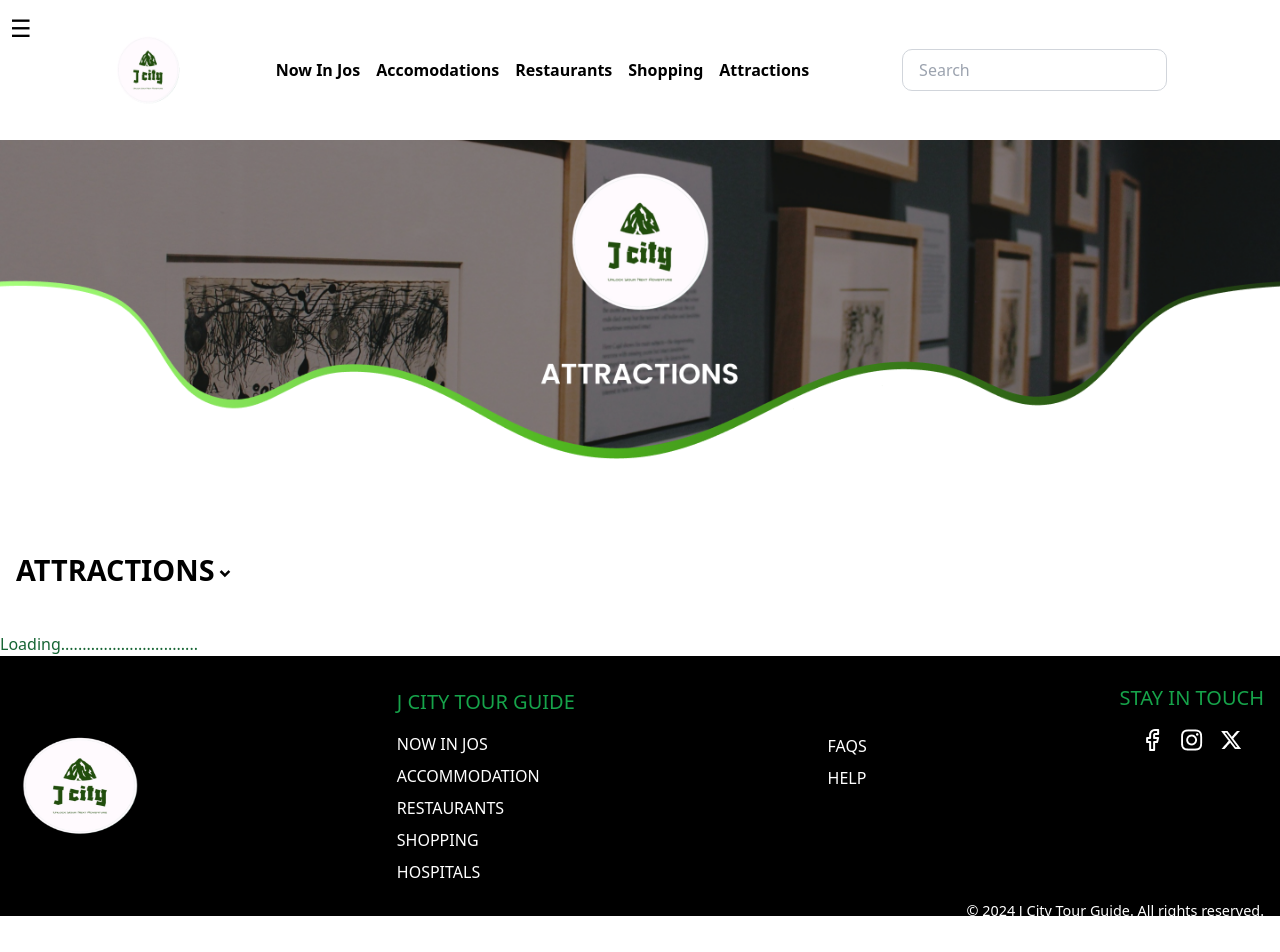
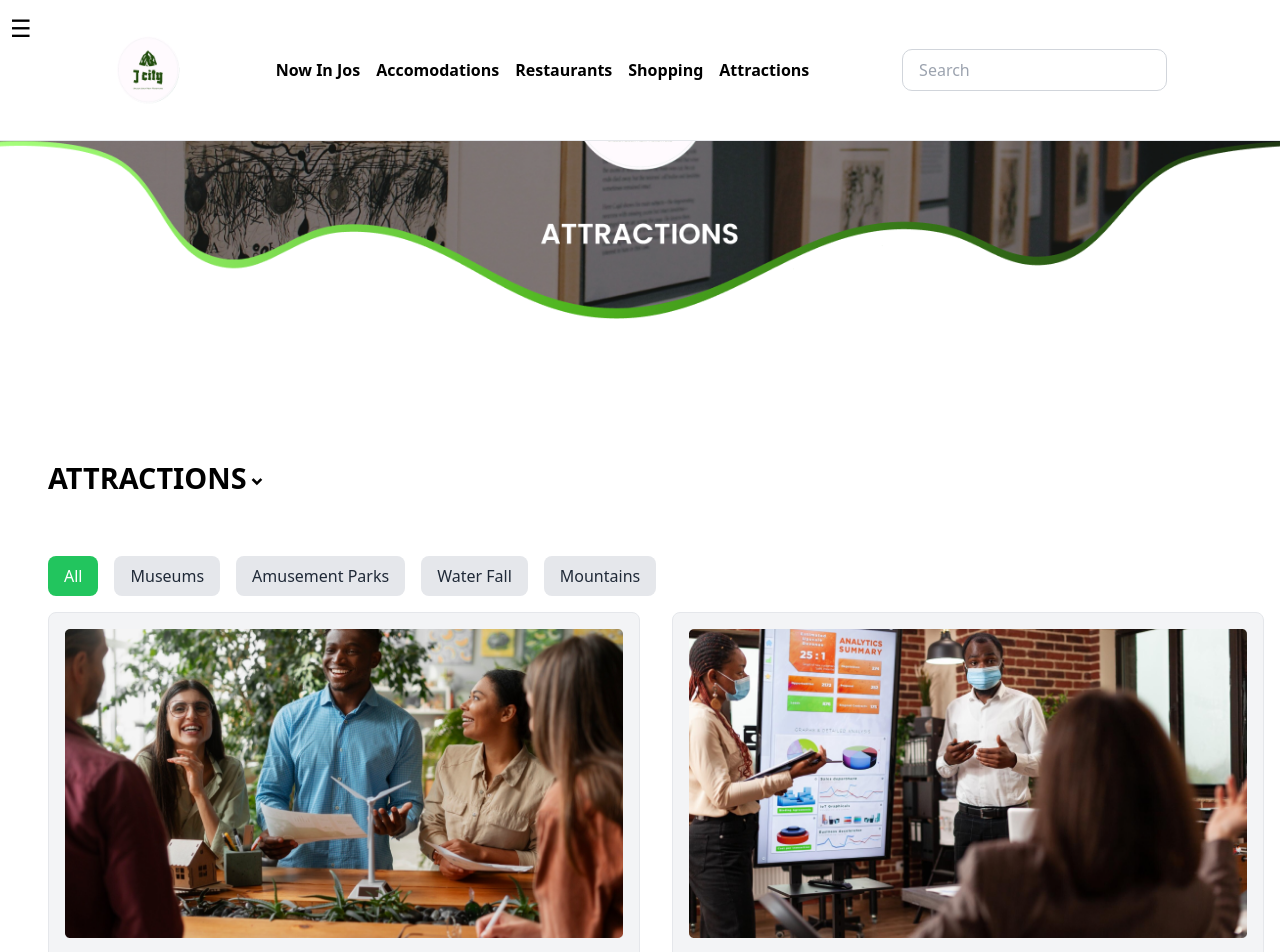
Before and after one commit to Sam1231997/Jos-city, a React (Vite) app: page /attraction in a window 1280 px wide. Shown: the top 952 px of the page. Before the commit the page ends 922 px from the top, so only its background shows below. Built offline with nearby package versions, Linux system fonts and the light colour scheme; data requests are answered from the project's data file.

Commit message:
new commit

```diff
--- a/src/components/Attraction.jsx
+++ b/src/components/Attraction.jsx
@@ -11,41 +11,40 @@ import Footer from './Footer';
 
 // import AfterRes from "./AfterRes"
 const Attraction=()=>{
-    // const [filter, setFilter] = useState('All');
-    // const [events, setEvents] = useState([]);
-    // const [loading, setLoading] = useState(true);
-    // const [error, setError] = useState(null);
+    const [filter, setFilter] = useState('All');
+    const [events, setEvents] = useState([]);
+    const [loading, setLoading] = useState(true);
+    const [error, setError] = useState(null);
 
     // Fetch data from API
-    // useEffect(() => {
-    //   const fetchData = async () => {
-    //     try {
-    //       const response = await fetch('http://localhost:7000/dbdata');
-    //       const result = await response.json();
-    //       setEvents(result);
-    //       setLoading(false);
-    //     } catch (error) {
-    //       setError(error);
-    //       setLoading(false);
-    //     }
-    //   };
+    useEffect(() => {
+      const fetchData = async () => {
+        try {
+          const response = await fetch('http://localhost:7000/dbdata');
+          const result = await response.json();
+          setEvents(result);
+          setLoading(false);
+        } catch (error) {
+          setError(error);
+          setLoading(false);
+        }
+      };
 
-    //   fetchData();
-    // }, []);
+      fetchData();
+    }, []);
 
-    // if (loading) {
-    //   return <div>Loading...</div>;
-    // }
+    if (loading) {
+      return <div>Loading...</div>;
+    }
 
-    // if (error) {
-    //   return <div>Error: {error.message}</div>;
-    // }
+    if (error) {
+      return <div>Error: {error.message}</div>;
+    }
 
-    // const filteredEvents = filter === 'All' ? events : events.filter(event => event.type === filter);
+    const filteredEvents = filter === 'All' ? events : events.filter(event => event.type === filter);
 
     return(
-        <div>
-        <div>
+
 
         <div>
         <div className="relative bg-cover bg-center min-h-[6rem]">
@@ -55,6 +54,7 @@ const Attraction=()=>{
 </div>
 
 {/* // <!-- Body --> */}
+<div className="container mx-4 px-4 py-12">
 
 <div className="container mx-auto px-4 py-12">
     <div className="flex justify-between flex-col lg:flex-row">
@@ -66,10 +66,11 @@ const Attraction=()=>{
     </div>
 
     </div>
-    </div>
-    <p className='text-green-800 '>Loading................................</p>
+
+
 {/* BACKEND SIDE */}
-    {/* <div className="p-4">
+
+    <div className="p-4">
       <div className="flex space-x-4 mb-4">
         {['All', 'Museums','Amusement Parks', 'Water Fall', 'Mountains'].map(type => (
           <button
@@ -97,12 +98,12 @@ const Attraction=()=>{
           </div>
         ))}
         </div>
-      </div> */}
+      </div>
     </div>
 
       <Footer/>
+   <div/>
         </div>
-
 
 
     )
--- a/src/components/Header.jsx
+++ b/src/components/Header.jsx
@@ -1,5 +1,5 @@
 
-import {useState} from 'react'
+import {useState,useEffect} from 'react'
 import "../style.css"
   // import { data } from './Data';
   // import Filter from './Filter';
@@ -16,7 +16,7 @@ import {Link} from "react-router-dom";
     const closeMenu = () => {
       setIsMenuOpen(false);
     };
-    const [search, setSearch] = useState('');
+    // const [search, setSearch] = useState('');
 
     // const [data, setData] = useState([]);
 
@@ -41,11 +41,11 @@ import {Link} from "react-router-dom";
     return(
         <>
 
-       <nav className='flex justify-between lg:justify-evenly items-center p-5 font-poppins '>
+       <nav className='flex justify-between lg:justify-evenly items-center p-5 font-poppins bg-white border-b border-gray-200 fixed top-0 left-0 right-0 z-50'>
 
 
           <div>
-              <Link to='/'><img src="/images/logo.png" alt="Logo" className="h-[100px] w-[70px] float-left " /></Link>
+              <Link to='/'><img src="/images/logo.png" alt="Logo" className="h-[100px] w-[70px] fload-right" /></Link>
             </div>
 
           <div className="flex items-center space-x-4">
@@ -142,7 +142,7 @@ import {Link} from "react-router-dom";
 
         {/* the fetch cards */}
 
-      {/* <div className="grid grid-cols-1 md:grid-cols-2 lg:grid-cols-2 gap-8"> */}
+      <div className="grid grid-cols-1 md:grid-cols-2 lg:grid-cols-2 gap-8">
           {/* shopping card */}
           {/* {data
               .filter((item)=>{
@@ -164,8 +164,8 @@ import {Link} from "react-router-dom";
               </div>
               </div>
 
-  ))}
-  </div> */}
+  ))} */}
+  </div>
 
 
     </>
--- a/src/style.css
+++ b/src/style.css
@@ -21,9 +21,9 @@
     position: fixed;
     top: 50px; /* Adjust this value if needed to align with your hamburger button */
     left: 0;
-    width: 100%;
+    width: 50%;
     height: calc(100% - 50px); /* Adjust this value based on the height of your hamburger button */
-    background-color: white;
+    background-color:white;
     z-index: 50;
     display: flex;
     flex-direction: column;
```
